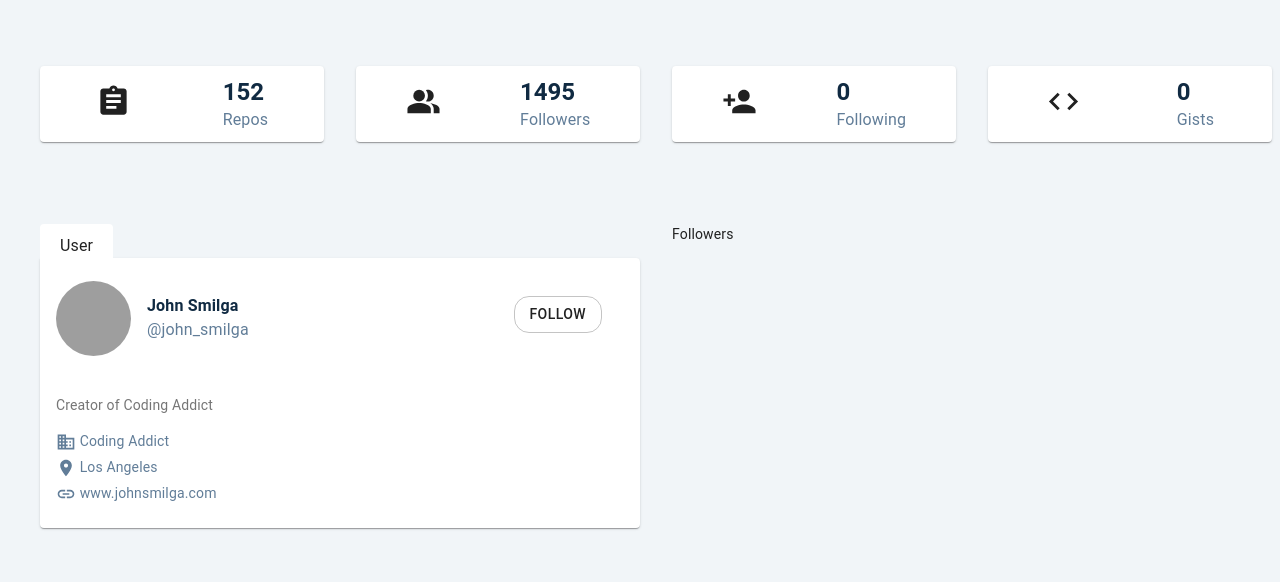
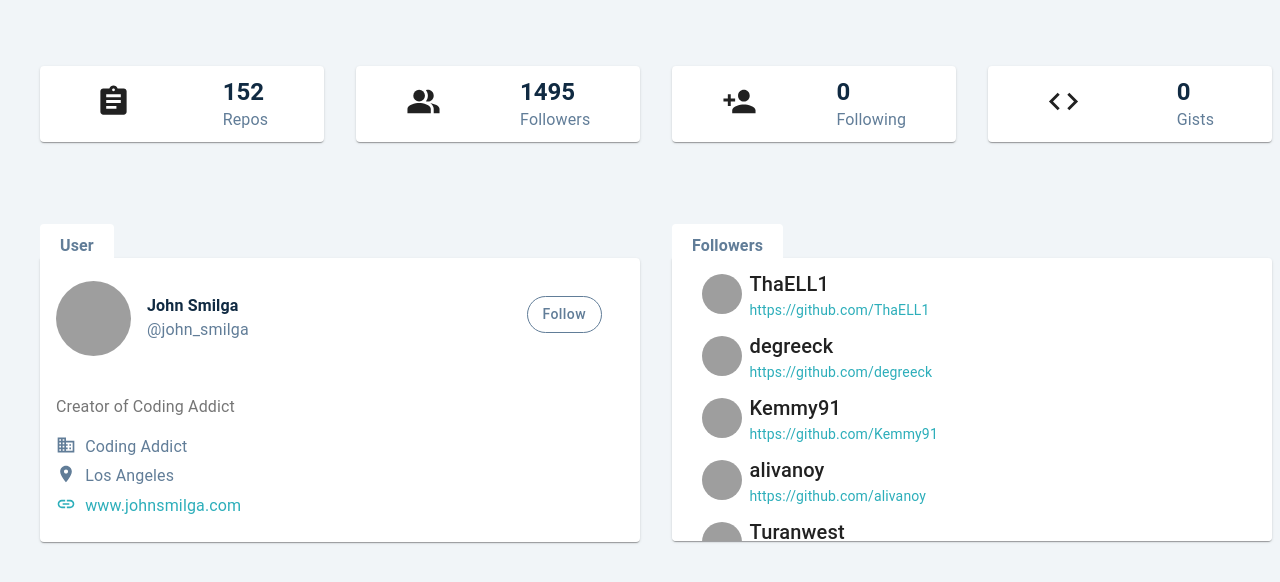
Before and after one commit to danailkostov/users-coders, a React (Create React App) app: page / in a window 1280 px wide. Shown: the top 582 px of the page. Built offline with nearby package versions, Linux system fonts and the light colour scheme; grey boxes are pictures that could not be loaded.

Commit message:
followers upd

```diff
--- /dev/null
+++ b/src/components/Follower/index.js
@@ -0,0 +1,35 @@
+import { Avatar, Grid, Link, Typography } from "@material-ui/core";
+import React from "react";
+import { makeStyles } from "@material-ui/core/styles";
+
+const useStyles = makeStyles((theme) => ({
+  container: {
+    paddingTop: "10px",
+    paddingLeft: "30px",
+  },
+  link: {
+    color: "#2CAEBA",
+    "&:hover": {
+      color: "#551A8B",
+    },
+  },
+}));
+
+const Follower = ({ avatar_url, login, html_url }) => {
+  const classes = useStyles();
+  return (
+    <Grid container alignItems="center" className={classes.container}>
+      <Grid item xs={1}>
+        <Avatar src={avatar_url} />
+      </Grid>
+      <Grid item xs={12} sm={11}>
+        <Typography variant="h6">{login}</Typography>
+        <Link href={html_url} underline="none" className={classes.link}>
+          {html_url}
+        </Link>
+      </Grid>
+    </Grid>
+  );
+};
+
+export default Follower;
--- a/src/components/User/index.js
+++ b/src/components/User/index.js
@@ -12,8 +12,8 @@ const User = () => {
         <Grid item xs={12} lg={6}>
           <UserDetails {...user} />
         </Grid>
-        <Grid item xs={6}>
-          <UserFollowers />
+        <Grid item xs={12} lg={6}>
+          <UserFollowers followers={followers} />
         </Grid>
       </Grid>
     </Container>
--- a/src/components/UserDetails/index.js
+++ b/src/components/UserDetails/index.js
@@ -6,6 +6,7 @@ import {
   Avatar,
   Button,
   CardContent,
+  Link,
 } from "@material-ui/core";
 import React from "react";
 import { makeStyles } from "@material-ui/core/styles";
@@ -23,6 +24,8 @@ const useStyles = makeStyles((theme) => ({
   },
   label: {
     padding: "10px",
+    color: "#617d98",
+    fontWeight: "bold",
   },
   paperTwo: {
     borderTopLeftRadius: "0px",
@@ -32,8 +35,15 @@ const useStyles = makeStyles((theme) => ({
     height: "75px",
   },
   btn: {
-    borderRadius: "15px",
+    textTransform: "none",
+    borderRadius: "25px",
     margin: "30px",
+    color: "#617D98",
+    border: "1px solid #617D98",
+    "&:hover": {
+      backgroundColor: "#2CAEBA",
+      color: "white",
+    },
   },
   name: {
     color: "#102a42",
@@ -46,8 +56,15 @@ const useStyles = makeStyles((theme) => ({
     color: "#617D98",
   },
   icons: {
-    verticalAlign: "middle",
+    verticalAlign: "top",
     display: "inline-flex",
+    marginRight: "5px",
+  },
+  link: {
+    color: "#2CAEBA",
+    "&:hover": {
+      color: "#551A8B",
+    },
   },
 }));
 
@@ -96,7 +113,7 @@ const UserDetails = ({
 
         <CardContent>
           <Typography
-            variant="body2"
+            variant="body1"
             color="textSecondary"
             component="p"
             gutterBottom
@@ -105,7 +122,7 @@ const UserDetails = ({
             {bio}
           </Typography>
           <Typography
-            variant="body2"
+            variant="body1"
             color="textSecondary"
             component="p"
             className={classes.minorTypos}
@@ -115,7 +132,7 @@ const UserDetails = ({
             {company}
           </Typography>
           <Typography
-            variant="body2"
+            variant="body1"
             color="textSecondary"
             component="p"
             className={classes.minorTypos}
@@ -125,12 +142,18 @@ const UserDetails = ({
             {location}
           </Typography>
           <Typography
-            variant="body2"
+            variant="body1"
             color="textSecondary"
             component="p"
             className={classes.minorTypos}
           >
-            <LinkIcon fontSize="small" className={classes.icons} /> {blog}
+            <Link
+              href={`https://${blog}`}
+              className={classes.link}
+              underline="none"
+            >
+              <LinkIcon fontSize="small" className={classes.icons} /> {blog}
+            </Link>
           </Typography>
         </CardContent>
       </Card>
--- a/src/components/UserFollowers/index.js
+++ b/src/components/UserFollowers/index.js
@@ -1,7 +1,44 @@
 import React from "react";
+import { Paper, Typography } from "@material-ui/core";
+import { makeStyles } from "@material-ui/core/styles";
+import Follower from "../Follower";
 
-const Followers = () => {
-  return <div>Followers</div>;
+const useStyles = makeStyles((theme) => ({
+  paper: {
+    display: "inline-block",
+    padding: "10px",
+    borderBottomRightRadius: "0px",
+    borderBottomLeftRadius: "0px",
+    paddingBottom: "0px",
+  },
+  label: {
+    padding: "10px",
+    color: "#617d98",
+    fontWeight: "bold",
+  },
+  paperTwo: {
+    borderTopLeftRadius: "0px",
+    overflow: "scroll",
+    height: "283px",
+  },
+}));
+
+const Followers = ({ followers }) => {
+  const classes = useStyles();
+  return (
+    <>
+      <Paper className={classes.paper} elevation="0">
+        <Typography component="label" className={classes.label}>
+          Followers
+        </Typography>
+      </Paper>
+      <Paper className={classes.paperTwo}>
+        {followers.map((follower) => (
+          <Follower {...follower} />
+        ))}
+      </Paper>
+    </>
+  );
 };
 
 export default Followers;
```
